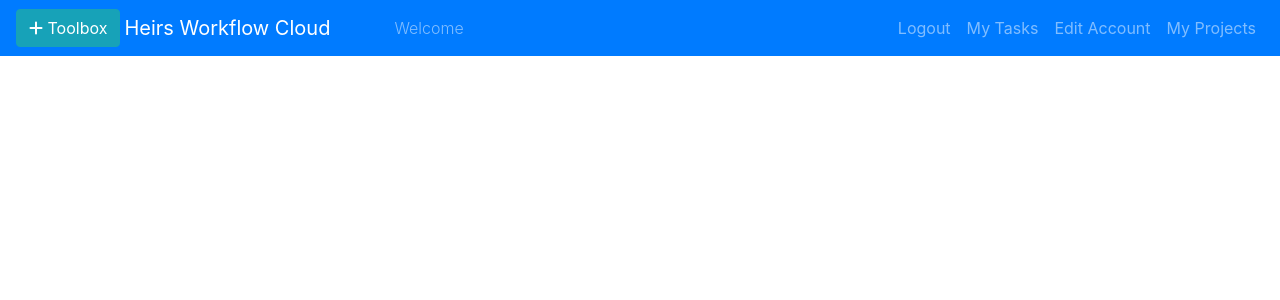
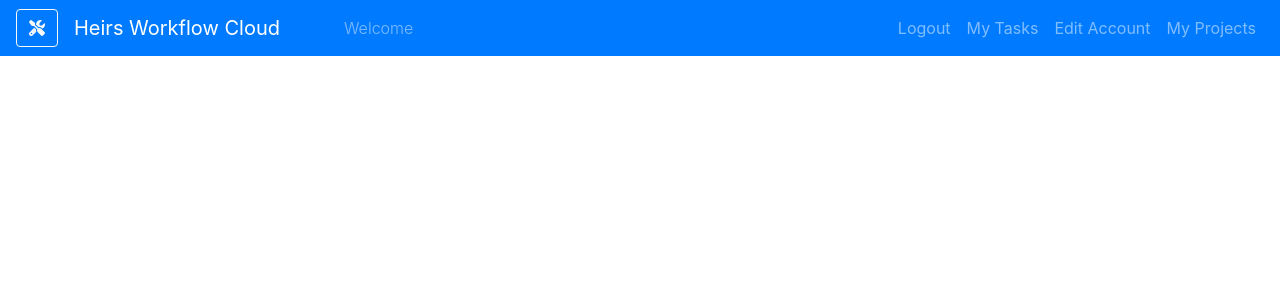
Before and after one commit to joshuabode/heirs-workflow-cloud, a Django app: template tasks/tasktable/templates/tasks/tool-base.html in a window 1280 px wide. Shown: the top 300 px of the page. Run offline with Django 3.2, Linux system fonts and the light colour scheme; the template is opened without the code that fills it, so the values that code supplies are empty; some libraries are stand-ins or nearby versions.

Commit message:
toolbox button updated

```diff
--- a/tasks/tasktable/templates/tasks/tool-base.html
+++ b/tasks/tasktable/templates/tasks/tool-base.html
@@ -80,9 +80,8 @@
         <div id="content" class="ml-sidebar">
 
             <nav class="navbar navbar-dark navbar-expand-lg bg-primary">
-                <button type="button" id="sidebarCollapse" class="btn btn-info mr-1">
-                    <i class="fas fa-plus"></i>
-                    <span>Toolbox</span>
+                <button type="button" id="sidebarCollapse" class="btn btn-outline-light mr-3">
+                    <i class="fas fa-tools"></i>
                 </button>
                 <a class="navbar-brand" href="/user/home">
                     Heirs Workflow Cloud
```
